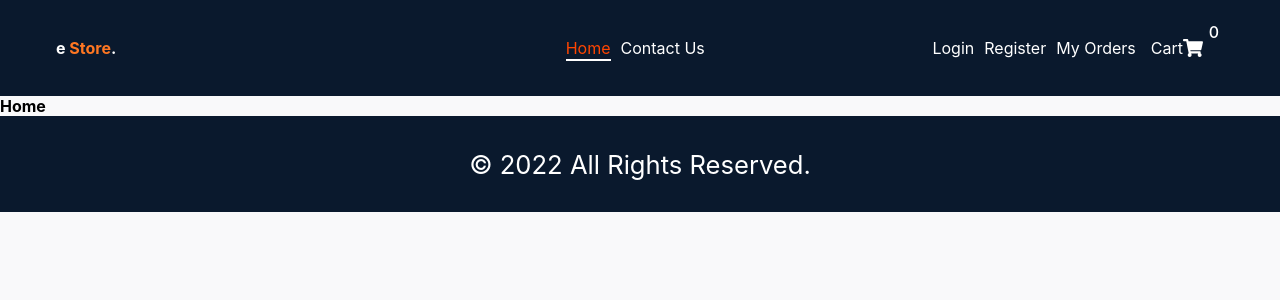
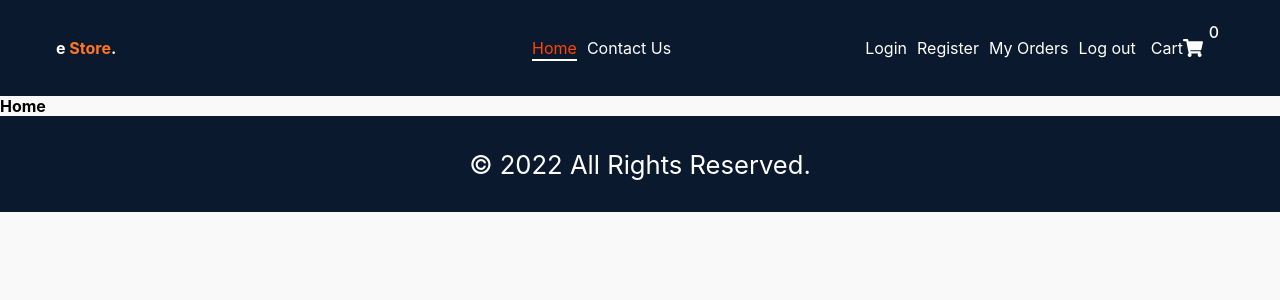
Before and after one commit to DoWhatYouL0ve/ecommerce_store, a React (Create React App) app: page / in a window 1280 px wide. Shown: the top 300 px of the page. Built offline with nearby package versions, Linux system fonts and the light colour scheme; no server answers.

Commit message:
add: possibility for a user to sign out

```diff
--- a/src/App.tsx
+++ b/src/App.tsx
@@ -1,9 +1,11 @@
+import { ToastContainer } from 'react-toastify'
 import { ThemeProvider } from 'styled-components'
 
 import { Footer, Header } from 'common/components'
 import { PagesRoutes } from 'common/routes/PagesRoutes'
 import { GlobalStyles } from 'common/styles/Global'
 import { theme } from 'common/styles/Theme'
+import 'react-toastify/dist/ReactToastify.css'
 
 function App() {
   return (
@@ -13,6 +15,7 @@ function App() {
         <Header />
         <PagesRoutes />
         <Footer />
+        <ToastContainer position="bottom-right" />
       </ThemeProvider>
     </div>
   )
--- a/src/common/components/header/Header.tsx
+++ b/src/common/components/header/Header.tsx
@@ -1,8 +1,11 @@
 import { useState } from 'react'
 
+import { signOut } from 'firebase/auth'
 import { FaBars, FaTimes } from 'react-icons/fa'
-import { NavLink } from 'react-router-dom'
+import { NavLink, useNavigate } from 'react-router-dom'
+import { toast } from 'react-toastify'
 
+import { auth } from '../../../firebase/config'
 import { PATH } from '../../routes/PagesRoutes'
 
 import { Cart } from './cart/Cart'
@@ -11,6 +14,9 @@ import { StyledHeader } from './styles/StyledHeader'
 
 export const Header = () => {
   const [showMenu, setShowMenu] = useState<boolean>(false)
+  const [isLoading, setIsLoading] = useState(false)
+
+  const navigate = useNavigate()
 
   const activeLink = ({ isActive }: any) => (isActive ? 'active' : '')
 
@@ -21,7 +27,22 @@ export const Header = () => {
     setShowMenu(false)
   }
 
+  const logoutUser = () => {
+    setIsLoading(true)
+    signOut(auth)
+      .then(() => {
+        setIsLoading(false)
+        toast.success('Logout successfully')
+        navigate(PATH.HOME_PAGE)
+      })
+      .catch(error => {
+        setIsLoading(false)
+        toast.error(error.message)
+      })
+  }
+
   return (
+    <>
       <StyledHeader>
         <div className={'header'}>
           <Logo />
@@ -57,6 +78,9 @@ export const Header = () => {
                 <NavLink to={PATH.ORDER_HISTORY} className={activeLink}>
                   My Orders
                 </NavLink>
+                <NavLink to={PATH.HOME_PAGE} onClick={logoutUser} className={isActive => ''}>
+                  Log out
+                </NavLink>
               </span>
               {showMenu ? (
                 <span>
@@ -73,5 +97,6 @@ export const Header = () => {
           </div>
         </div>
       </StyledHeader>
+    </>
   )
 }
--- a/src/pages/auth/login/Login.tsx
+++ b/src/pages/auth/login/Login.tsx
@@ -40,6 +40,7 @@ export const Login = () => {
   }
 
   return (
+    <>
       <StyledLogin>
         <div className={'container'}>
           <StyledAuthCommon>
@@ -87,5 +88,6 @@ export const Login = () => {
           </StyledAuthCommon>
         </div>
       </StyledLogin>
+    </>
   )
 }
--- a/src/pages/auth/registration/Registration.tsx
+++ b/src/pages/auth/registration/Registration.tsx
@@ -2,7 +2,7 @@ import { FormEvent, useState } from 'react'
 
 import { createUserWithEmailAndPassword } from 'firebase/auth'
 import { Link, useNavigate } from 'react-router-dom'
-import { ToastContainer, toast } from 'react-toastify'
+import { toast } from 'react-toastify'
 
 import registrationImg from '../../../assets/register.png'
 import { PATH } from '../../../common/routes/PagesRoutes'
@@ -12,8 +12,6 @@ import { auth } from '../../../firebase/config'
 import { StyledAuthCommon } from '../styles/StyledAuthCommon'
 
 import { StyledRegistration } from './styles/StyledRegistration'
-
-import 'react-toastify/dist/ReactToastify.css'
 
 export const Registration = () => {
   const [email, setEmail] = useState<string>('')
@@ -98,7 +96,6 @@ export const Registration = () => {
           </StyledAuthCommon>
         </div>
       </StyledRegistration>
-      <ToastContainer position="bottom-right" />
     </>
   )
 }
```
Lines whose indentation alone changed are shown as unchanged.
